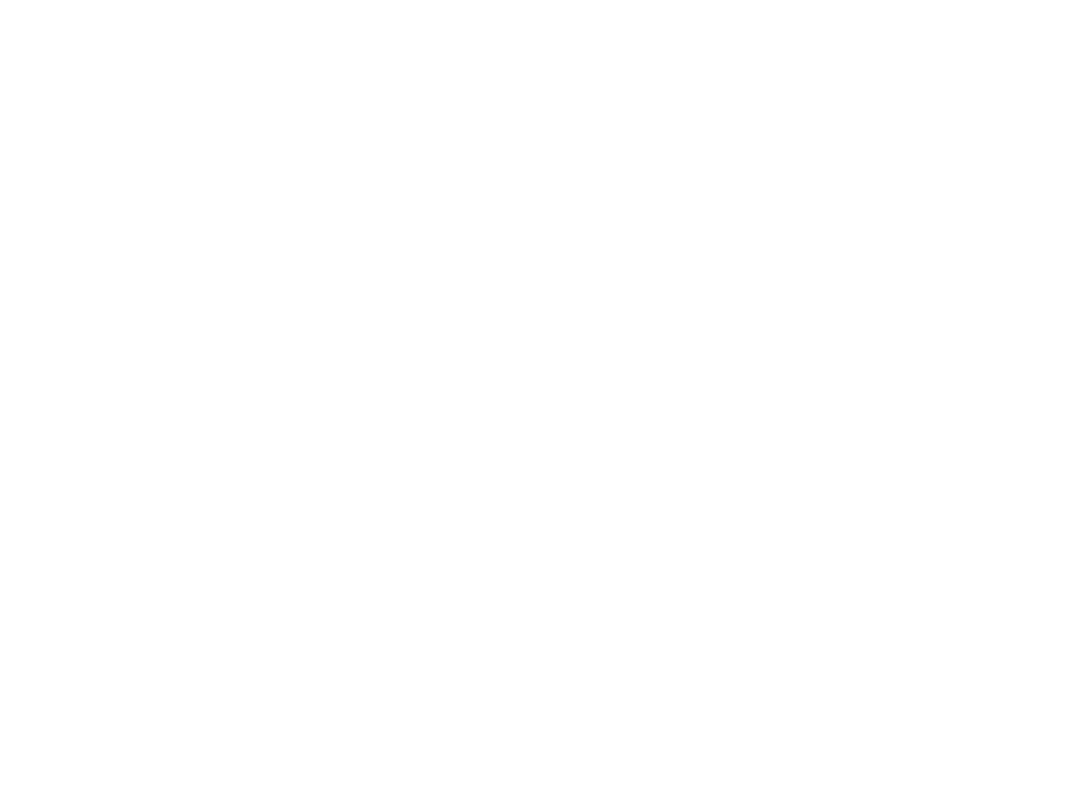
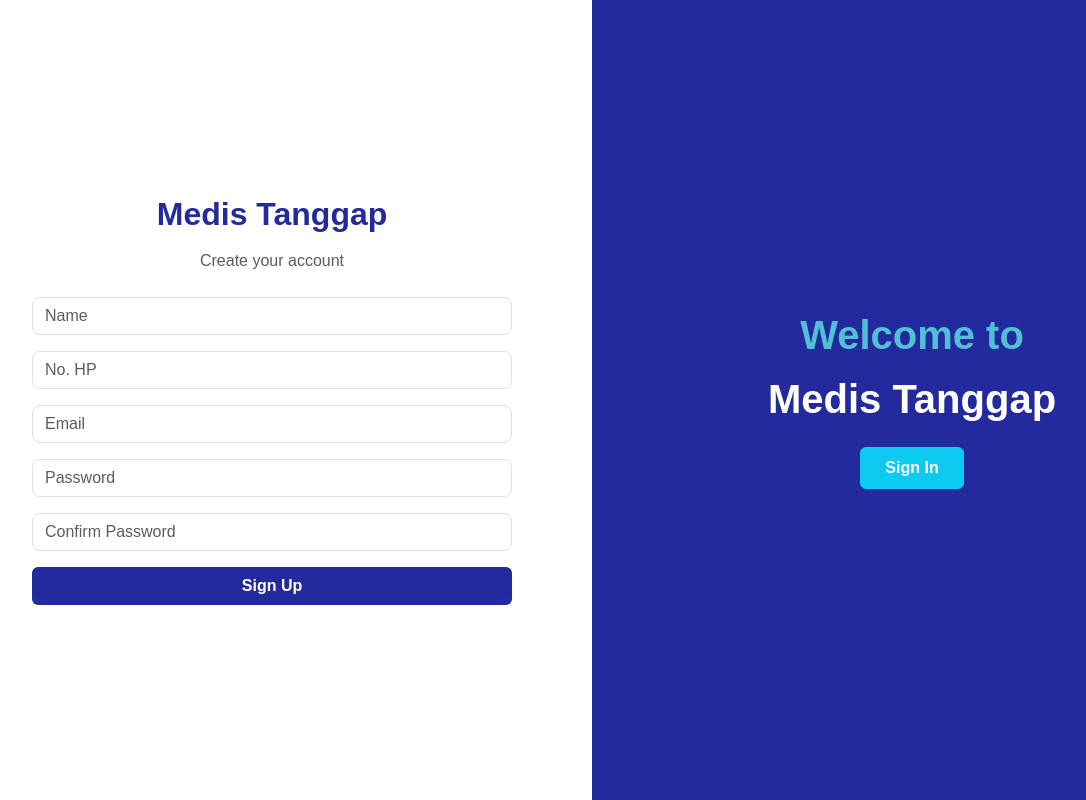
Before and after one commit to arirzwn/medis-tanggap, a React (Create React App) app in the folder frontend/: page /register in a window 1280 px wide. Before the commit this address had no page. Shown: the whole page, without its empty margins (48-1134 px from the left). Built offline with nearby package versions, Linux system fonts and the light colour scheme.

Commit message:
Add login page and register page

```diff
--- a/frontend/package.json
+++ b/frontend/package.json
@@ -9,6 +9,7 @@
     "bootstrap": "^5.3.3",
     "react": "^18.3.1",
     "react-dom": "^18.3.1",
+    "react-icons": "^5.4.0",
     "react-router-dom": "^7.0.2",
     "react-scripts": "5.0.1",
     "web-vitals": "^2.1.4"
--- a/frontend/src/App.js
+++ b/frontend/src/App.js
@@ -1,19 +1,24 @@
-import Dashboard from "./page/dashboard";
-import { BrowserRouter, Routes, Route } from "react-router-dom";
+import Dashboard from './page/dashboard';
+import { BrowserRouter, Routes, Route } from 'react-router-dom';
 import 'bootstrap/dist/css/bootstrap.min.css';
-import "./App.css"
-import Diagnosa from "./page/diagnosa";
-import Artikel from "./page/artikel";
-import RumahSakit from "./page/rumahSakit";
+import './App.css';
+import Diagnosa from './page/diagnosa';
+import Artikel from './page/artikel';
+import RumahSakit from './page/rumahSakit';
+import LoginForm from './page/LoginPage/Login';
+import Register from './page/RegisterPage/Register';
 
 function App() {
   return (
     <BrowserRouter>
       <Routes>
-        <Route path="/" element={<Dashboard />}/>
-        <Route path="/diagnosa" element={<Diagnosa />}/>
-        <Route path="/artikel" element={<Artikel />}/>
-        <Route path="/rumah-sakit" element={<RumahSakit />}/>
+        <Route path="/" element={<Dashboard />} />
+        <Route path="/diagnosa" element={<Diagnosa />} />
+        <Route path="/artikel" element={<Artikel />} />
+        <Route path="/rumah-sakit" element={<RumahSakit />} />
+        <Route path="/login" element={<LoginForm />} />
+        <Route path="/register" element={<Register />} />{' '}
+        {/* Tambahkan rute ini */}
       </Routes>
     </BrowserRouter>
   );
--- /dev/null
+++ b/frontend/src/components/Button.jsx
@@ -0,0 +1,11 @@
+import React from 'react';
+
+const Button = ({ children, className, ...props }) => {
+  return (
+    <button className={className} {...props}>
+      {children}
+    </button>
+  );
+};
+
+export default Button;
--- a/frontend/src/components/navbar.jsx
+++ b/frontend/src/components/navbar.jsx
@@ -1,4 +1,5 @@
-import Logo from '../images/logo.png'
+import Logo from '../images/logo.png';
+import { Link } from 'react-router-dom';
 
 function Navbar() {
   return (
@@ -10,19 +11,29 @@ function Navbar() {
         <div class="collapse navbar-collapse" id="navbarNav">
           <ul class="navbar-nav ms-auto">
             <li class="nav-item">
-                            <a class="nav-link" href="/">Dashboard</a>
+              <a class="nav-link" href="/">
+                Dashboard
+              </a>
             </li>
             <li class="nav-item">
-                            <a class="nav-link" href="/diagnosa">Diagnosa</a>
+              <a class="nav-link" href="/diagnosa">
+                Diagnosa
+              </a>
             </li>
             <li class="nav-item">
-                            <a class="nav-link" href="/artikel">Artikel</a>
+              <a class="nav-link" href="/artikel">
+                Artikel
+              </a>
             </li>
             <li class="nav-item">
-                            <a class="nav-link" href='/rumah-sakit'>Rumah Sakit</a>
+              <a class="nav-link" href="/rumah-sakit">
+                Rumah Sakit
+              </a>
             </li>
           </ul>
-                    <button className='btn btn-brand text-light'>Login</button>
+          <Link to="/login" className="btn btn-brand text-light">
+            Login
+          </Link>
         </div>
       </div>
     </nav>
--- /dev/null
+++ b/frontend/src/page/LoginPage/Login.jsx
@@ -0,0 +1,82 @@
+import React, { useState } from 'react';
+import { useNavigate } from 'react-router-dom';
+import './LoginForm.css'; // Tambahkan custom styling jika diperlukan
+import Button from '../../components/Button'; // Import the new Button component
+import { FaRegEye, FaRegEyeSlash } from 'react-icons/fa6';
+
+const LoginForm = () => {
+  const navigate = useNavigate();
+  const [showPassword, setShowPassword] = useState(false);
+
+  const togglePasswordVisibility = () => {
+    setShowPassword(!showPassword);
+  };
+
+  const navigateToRegister = () => {
+    navigate('/register');
+  };
+
+  return (
+    <div className="d-flex vh-100">
+      {/* Bagian kiri */}
+      <div className="bg-kiri text-white d-flex flex-column justify-content-center align-items-center w-50">
+        <h1 className="mb-3 fw-bold text-custom-color-kiri">Welcome to</h1>
+        <h1 className="mb-4 fw-bold">Medis Tanggap</h1>
+        <Button
+          className="btn btn-info text-white fw-bold px-4 py-2"
+          onClick={navigateToRegister}
+        >
+          Register Account
+        </Button>
+      </div>
+
+      {/* Bagian kanan */}
+      <div className="d-flex flex-column justify-content-center align-items-center w-50">
+        <h2 className="mb-3 text-custom-color fw-bold">Medis Tanggap</h2>
+        <p className="mb-4 text-muted font-weight-bold">
+          Login to your account
+        </p>
+        <form className="w-75">
+          <div className="mb-3">
+            {/* <label htmlFor="email" className="form-label font-weight-bold">
+              Email
+            </label> */}
+            <input
+              type="email"
+              className="form-control"
+              id="email"
+              placeholder="Email"
+            />
+          </div>
+          <div className="mb-3 position-relative">
+            {/* <label htmlFor="password" className="form-label font-weight-bold">
+              Password
+            </label> */}
+            <input
+              type={showPassword ? 'text' : 'password'}
+              className="form-control"
+              id="password"
+              placeholder="Password"
+            />
+            <button
+              type="button"
+              onClick={togglePasswordVisibility}
+              className="btn btn-link position-absolute end-0 top-50 translate-middle-y"
+              style={{ right: '10px' }}
+            >
+              {showPassword ? <FaRegEyeSlash /> : <FaRegEye />}
+            </button>
+          </div>
+          <Button
+            type="submit"
+            className="btn button-color w-100 text-white  fw-bold hover:"
+          >
+            Sign in
+          </Button>
+        </form>
+      </div>
+    </div>
+  );
+};
+
+export default LoginForm;
--- /dev/null
+++ b/frontend/src/page/LoginPage/LoginForm.css
@@ -0,0 +1,33 @@
+body {
+  margin: 0;
+  padding: 0;
+  font-family: Arial, sans-serif;
+}
+
+.bg-kiri {
+  background-color: #222a9d;
+}
+
+.button-color {
+  background-color: #222a9d;
+}
+
+.button-color:hover {
+  background-color: #1825e7;
+}
+
+button {
+  border-radius: 8px;
+}
+
+.form-control {
+  border-radius: 8px;
+}
+
+.text-custom-color {
+  color: #222a9d;
+}
+
+.text-custom-color-kiri {
+  color: #52bfd7;
+}
--- /dev/null
+++ b/frontend/src/page/RegisterPage/Register.css
@@ -0,0 +1,7 @@
+.bg-kanan {
+  background-color: #222a9d;
+}
+
+.font-welcome {
+  color: #52bfd7;
+}
--- /dev/null
+++ b/frontend/src/page/RegisterPage/Register.jsx
@@ -0,0 +1,84 @@
+import React from 'react';
+import { useNavigate } from 'react-router-dom';
+import './Register.css';
+import Button from '../../components/Button';
+
+const Register = () => {
+  const navigate = useNavigate();
+
+  const navigateToLogin = () => {
+    navigate('/login');
+  };
+
+  return (
+    <div className="d-flex vh-100">
+      {/* Bagian kiri */}
+      <div className="d-flex flex-column justify-content-center align-items-center w-50">
+        <h2 className="mb-3 text-custom-color fw-bold">Medis Tanggap</h2>
+        <p className="mb-4 text-muted">Create your account</p>
+        <form className="w-75">
+          <div className="mb-3">
+            <input
+              type="text"
+              className="form-control"
+              id="name"
+              placeholder="Name"
+            />
+          </div>
+          <div className="mb-3">
+            <input
+              type="text"
+              className="form-control"
+              id="phone"
+              placeholder="No. HP"
+            />
+          </div>
+          <div className="mb-3">
+            <input
+              type="email"
+              className="form-control"
+              id="email"
+              placeholder="Email"
+            />
+          </div>
+          <div className="mb-3">
+            <input
+              type="password"
+              className="form-control"
+              id="password"
+              placeholder="Password"
+            />
+          </div>
+          <div className="mb-3">
+            <input
+              type="password"
+              className="form-control"
+              id="confirm-password"
+              placeholder="Confirm Password"
+            />
+          </div>
+          <Button
+            type="submit"
+            className="btn button-color w-100 text-white  fw-bold hover:"
+          >
+            Sign Up
+          </Button>
+        </form>
+      </div>
+
+      {/* Bagian kanan */}
+      <div className="bg-kanan  text-white d-flex flex-column justify-content-center align-items-center w-50">
+        <h1 className="mb-3 fw-bold font-welcome">Welcome to</h1>
+        <h1 className="mb-4 fw-bold">Medis Tanggap</h1>
+        <button
+          className="btn btn-info text-white fw-bold px-4 py-2"
+          onClick={navigateToLogin}
+        >
+          Sign In
+        </button>
+      </div>
+    </div>
+  );
+};
+
+export default Register;
```
Also changed, not shown: 1 other file (tests, documents, lock files or other folders). Lines whose indentation alone changed are shown as unchanged.
